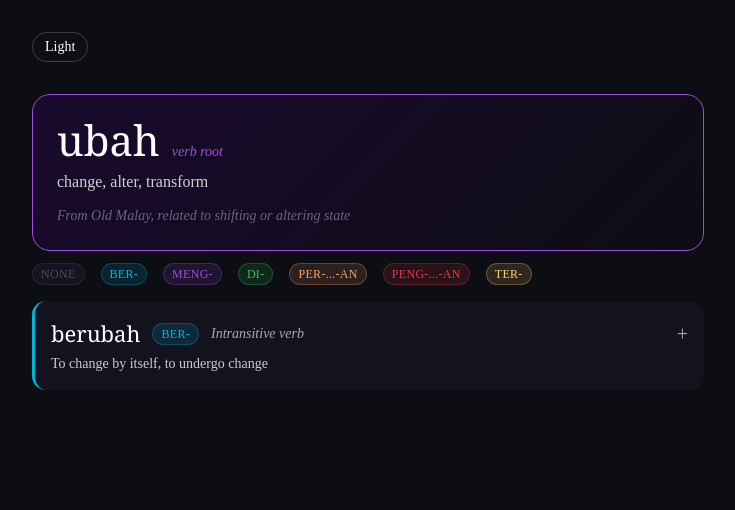
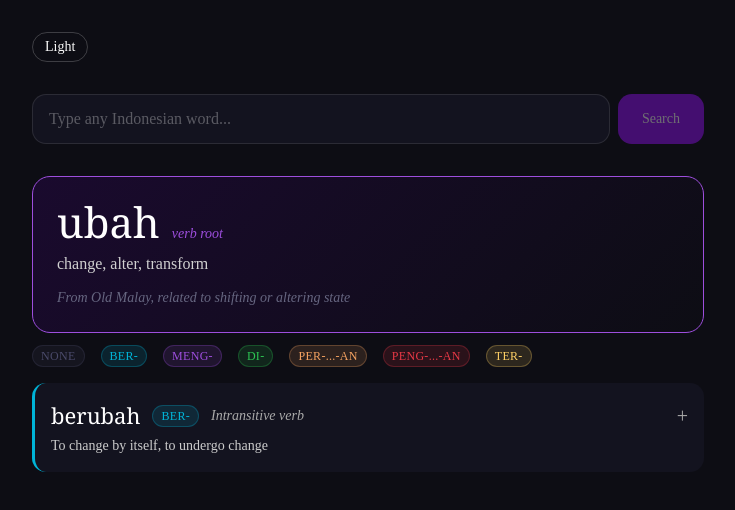
Before and after one commit to Travisaurus-Rex/bahasa-builder, a Next.js app: page / in a window 1280 px wide. Shown: the top 510 px of the page, without its empty margins (0-735 px from the left). Built offline with nearby package versions, Linux system fonts and the light colour scheme.

Commit message:
create a simple search bar

```diff
--- a/src/app/page.tsx
+++ b/src/app/page.tsx
@@ -3,6 +3,7 @@
 import AffixPill from "@/components/dictionary/AffixPill";
 import FormCard from "@/components/dictionary/FormCard";
 import RootCard from "@/components/dictionary/RootCard";
+import SearchBar from "@/components/dictionary/SearchBar";
 import ModeToggle from "@/components/ui/ModeToggle";
 import { useEffect, useState } from "react";
 
@@ -44,6 +45,9 @@ export default function Home() {
         <ModeToggle />
       </div>
       <div className="mt-8 max-w-2xl">
+        <SearchBar onSearch={(word) => console.log(word)} loading={false} />
+      </div>
+      <div className="mt-8 max-w-2xl">
         <RootCard entry={mockEntry} />
       </div>
       <div className="flex flex-wrap gap-4">
--- /dev/null
+++ b/src/components/dictionary/SearchBar.tsx
@@ -0,0 +1,46 @@
+"use client";
+
+import { useState } from "react";
+
+interface SearchBarProps {
+  onSearch: (word: string) => void;
+  loading: boolean;
+}
+
+export default function SearchBar({ onSearch, loading }: SearchBarProps) {
+  const [input, setInput] = useState("");
+
+  const handleSubmit = () => {
+    if (input.trim()) onSearch(input.trim());
+  };
+
+  return (
+    <div className="flex gap-2">
+      <input
+        type="text"
+        value={input}
+        onChange={(e) => setInput(e.target.value)}
+        onKeyDown={(e) => e.key === "Enter" && handleSubmit()}
+        placeholder="Type any Indonesian word..."
+        disabled={loading}
+        className="flex-1 px-4 py-3 rounded-xl text-base outline-none transition-colors
+          bg-white dark:bg-[#13131f]
+          border border-gray-200 dark:border-white/10
+          text-gray-800 dark:text-white
+          placeholder-gray-400 dark:placeholder-white/30
+          focus:border-purple-400 dark:focus:border-purple-500
+          disabled:opacity-50"
+      />
+      <button
+        onClick={handleSubmit}
+        disabled={loading || !input.trim()}
+        className="px-6 py-3 rounded-xl font-medium text-sm transition-colors
+          bg-purple-600 hover:bg-purple-700
+          text-white
+          disabled:opacity-40 disabled:cursor-not-allowed"
+      >
+        {loading ? "Loading..." : "Search"}
+      </button>
+    </div>
+  );
+}
```
